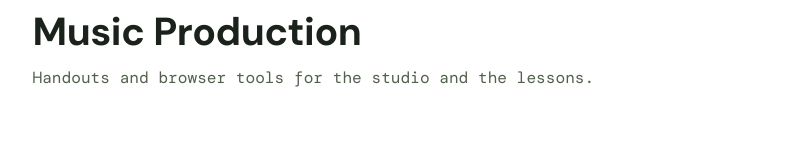
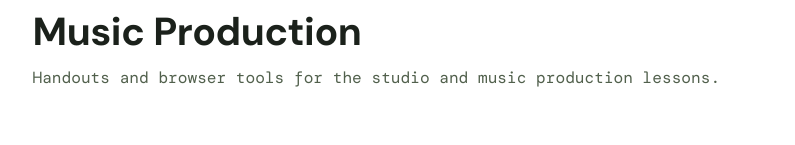
Before and after one commit to csuebmusic/music-production, a plain HTML site: page index.html in a window 1280 px wide. Shown: the part 184-329 px from the top of the page, without its empty margins (242-1037 px from the left). Drawn offline with nearby package versions, Linux system fonts and the light colour scheme; a web font is replaced by a local one.

Commit message:
Clarify landing-page subtitle: 'music production lessons'
'the lessons' was vague out of context; name them as music production
lessons.

```diff
--- a/index.html
+++ b/index.html
@@ -79,7 +79,7 @@
 <div class="title-block">
   <div class="module-tag">Index</div>
   <h1>Music Production</h1>
-  <div class="subtitle">Handouts and browser tools for the studio and the lessons.</div>
+  <div class="subtitle">Handouts and browser tools for the studio and music production lessons.</div>
 </div>
 
 <section class="toc-section">
```
